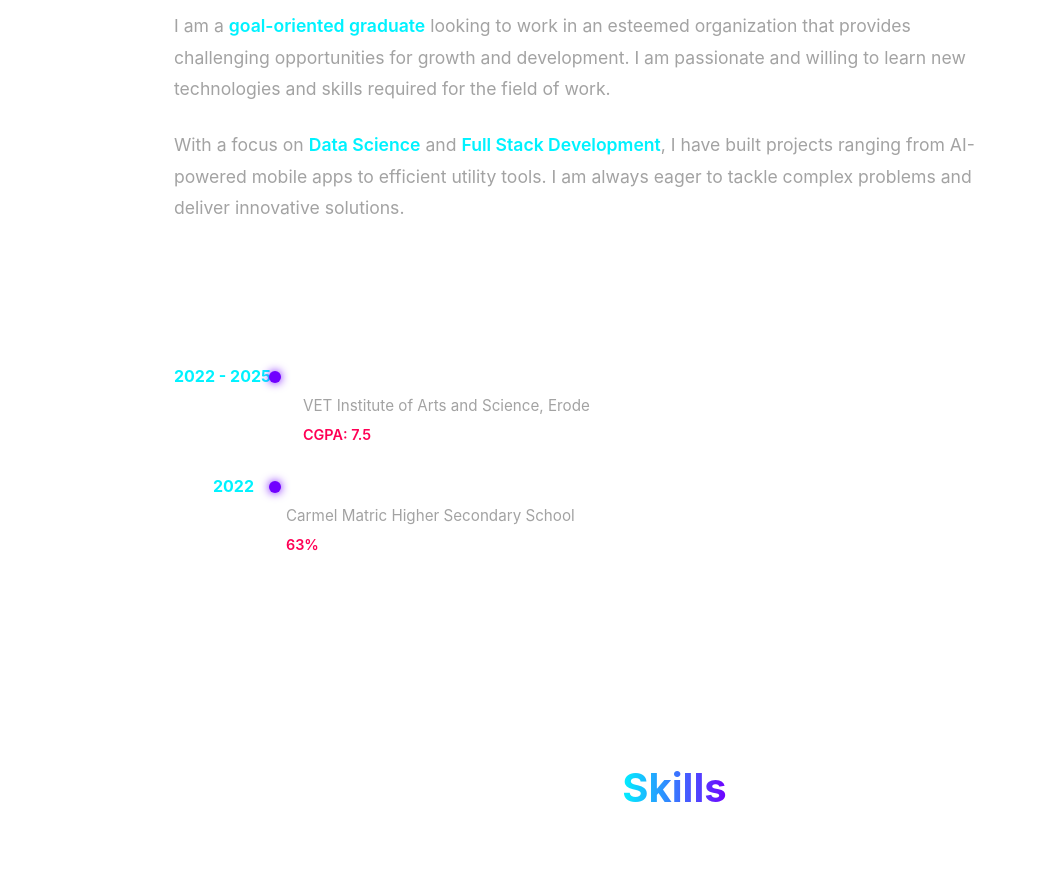
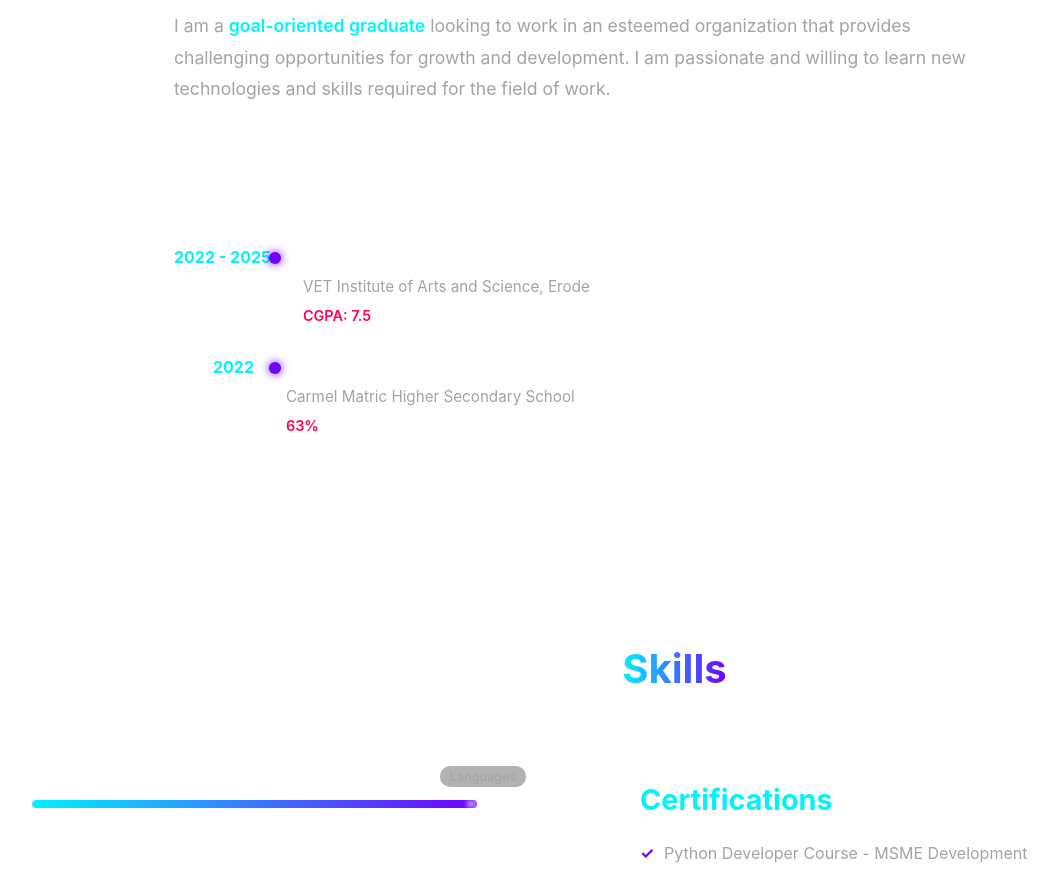
Before and after one commit to deevish10/myportfolio, a React (Vite) app: page / in a window 1280 px wide. Shown: the part 1000-1880 px from the top of the page, without its empty margins (65-1123 px from the left). Built offline with nearby package versions, Linux system fonts and the light colour scheme.

Commit message:
content(about): remove bio paragraph

```diff
--- a/src/sections/About.tsx
+++ b/src/sections/About.tsx
@@ -13,11 +13,7 @@ const About: React.FC = () => {
                         that provides challenging opportunities for growth and development.
                         I am passionate and willing to learn new technologies and skills required for the field of work.
                     </p>
-                    <p>
-                        With a focus on <span className="highlight">Data Science</span> and <span className="highlight">Full Stack Development</span>,
-                        I have built projects ranging from AI-powered mobile apps to efficient utility tools.
-                        I am always eager to tackle complex problems and deliver innovative solutions.
-                    </p>
+
 
                     <div className="education-timeline">
                         <h3>Education</h3>
```
